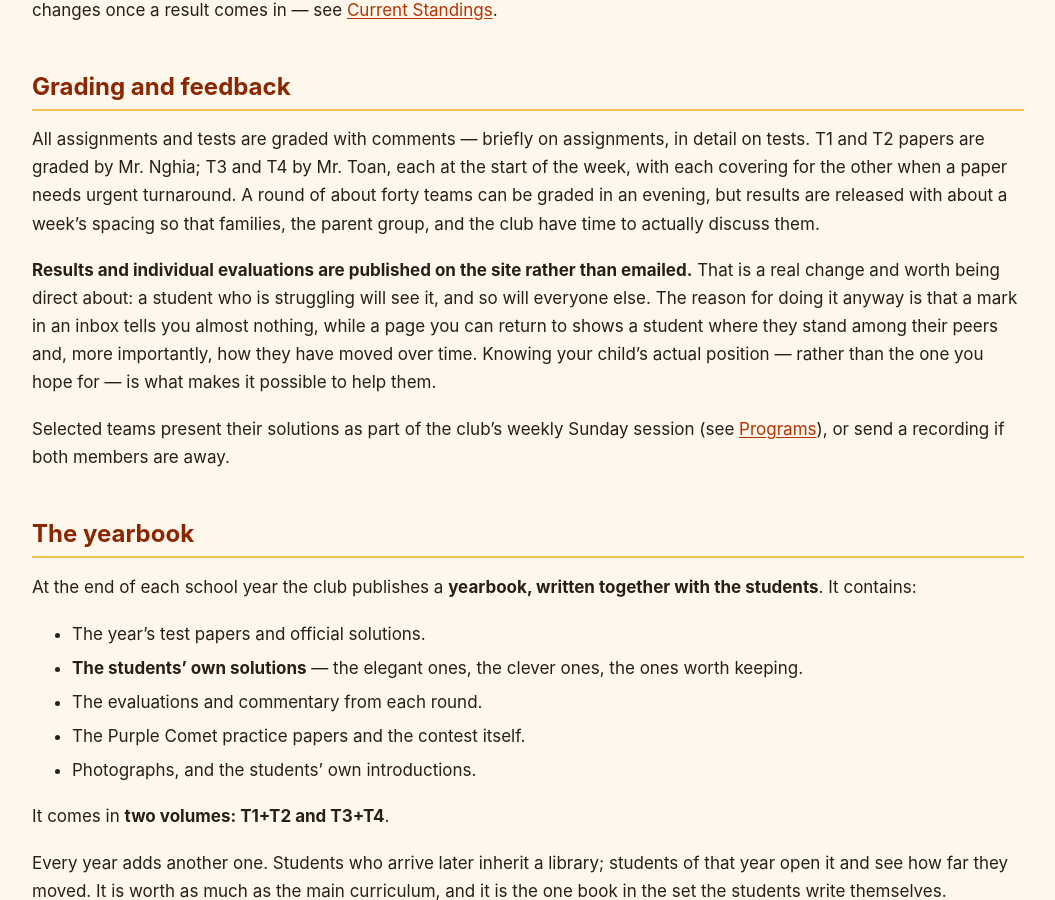
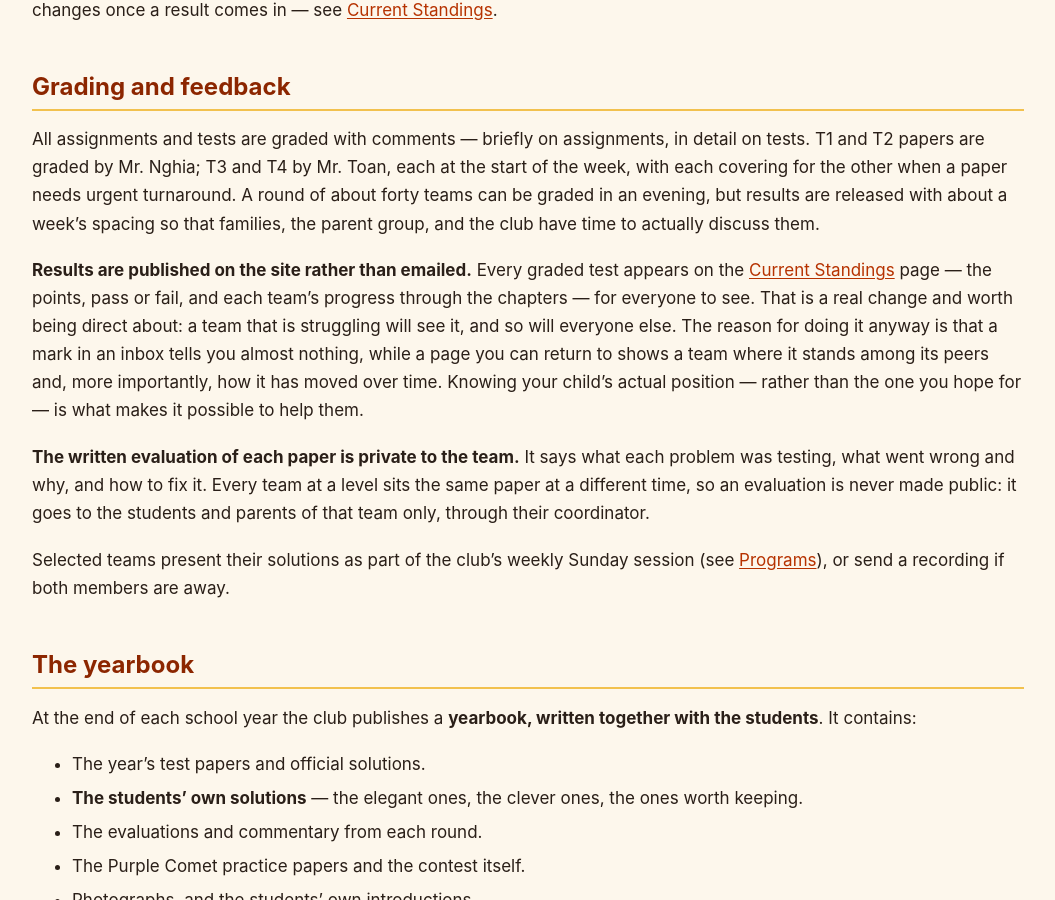
Before and after one commit to nghia71/nghia71.github.io, a Jekyll site: the page built from tests.md, in a window 1280 px wide and 900 px high, scrolled down 3659 px. Shown: the whole window, without its empty margins (112-1167 px from the left). Built offline with Jekyll 4.4.1, drawn with Linux system fonts in a browser that asks for light colours.

Commit message:
Results are public, written evaluations are private to the team
tests.md, t1-t4.md and register.md (EN + VN) promised that individual
evaluations are published on the site. Since 2026-09-28 they go to each
team privately through its coordinator (every team at a level sits the
same paper at a different time); results stay public on Current Standings.

Co-Authored-By: Claude Opus 5.5 <noreply@anthropic.com>
Claude-Session: https://claude.ai/code/session_015fnAyissPHLrFqhmKJxWoJ

```diff
--- a/tests.md
+++ b/tests.md
@@ -101,7 +101,9 @@ For exactly what happens after that click — how the countdown works, the grace
 
 All assignments and tests are graded with comments — briefly on assignments, in detail on tests. T1 and T2 papers are graded by Mr. Nghia; T3 and T4 by Mr. Toan, each at the start of the week, with each covering for the other when a paper needs urgent turnaround. A round of about forty teams can be graded in an evening, but results are released with about a week's spacing so that families, the parent group, and the club have time to actually discuss them.
 
-**Results and individual evaluations are published on the site rather than emailed.** That is a real change and worth being direct about: a student who is struggling will see it, and so will everyone else. The reason for doing it anyway is that a mark in an inbox tells you almost nothing, while a page you can return to shows a student where they stand among their peers and, more importantly, how they have moved over time. Knowing your child's actual position — rather than the one you hope for — is what makes it possible to help them.
+**Results are published on the site rather than emailed.** Every graded test appears on the [Current Standings](./current-standings.md#team-standings) page — the points, pass or fail, and each team's progress through the chapters — for everyone to see. That is a real change and worth being direct about: a team that is struggling will see it, and so will everyone else. The reason for doing it anyway is that a mark in an inbox tells you almost nothing, while a page you can return to shows a team where it stands among its peers and, more importantly, how it has moved over time. Knowing your child's actual position — rather than the one you hope for — is what makes it possible to help them.
+
+**The written evaluation of each paper is private to the team.** It says what each problem was testing, what went wrong and why, and how to fix it. Every team at a level sits the same paper at a different time, so an evaluation is never made public: it goes to the students and parents of that team only, through their coordinator.
 
 Selected teams present their solutions as part of the club's weekly Sunday session (see [Programs](./programs.md#the-weekly-sunday-session)), or send a recording if both members are away.
 
```
Also changed, not shown: register.md (+2 -2 lines), t1.md (+1 -1 lines), t2.md (+1 -1 lines), t3.md (+1 -1 lines), t4.md (+1 -1 lines).
